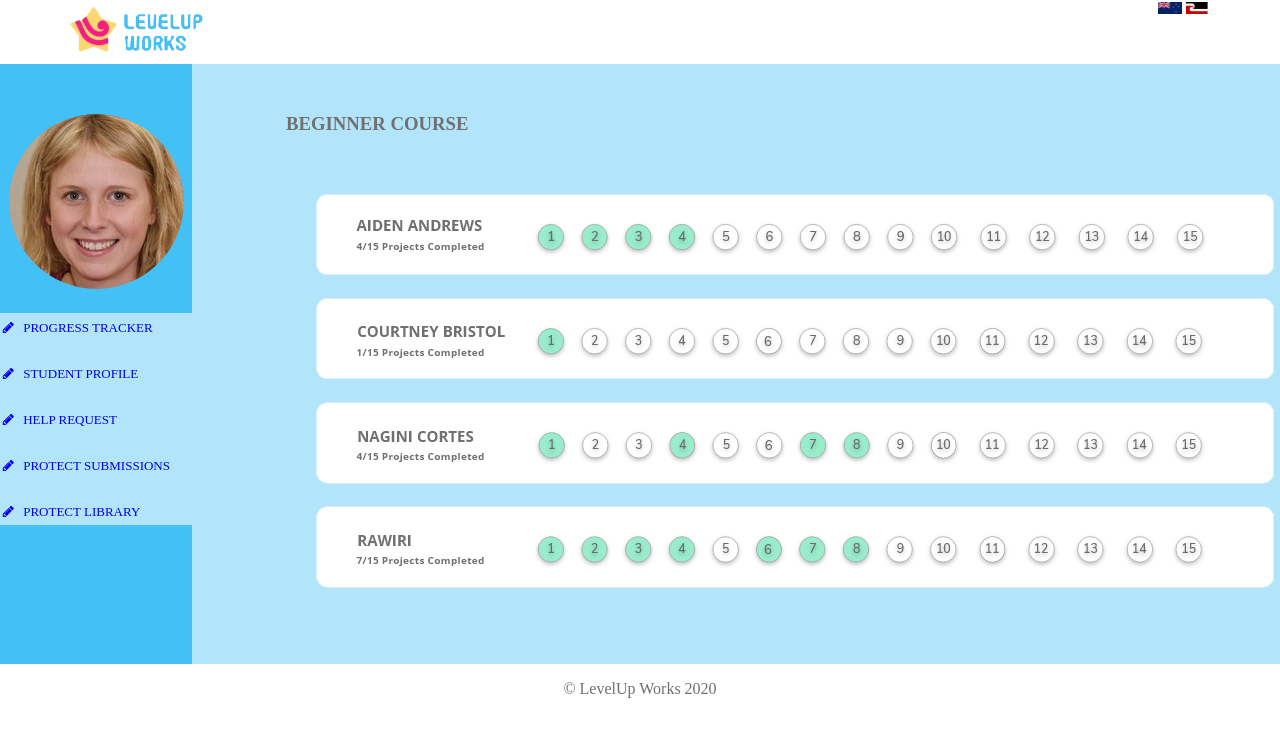
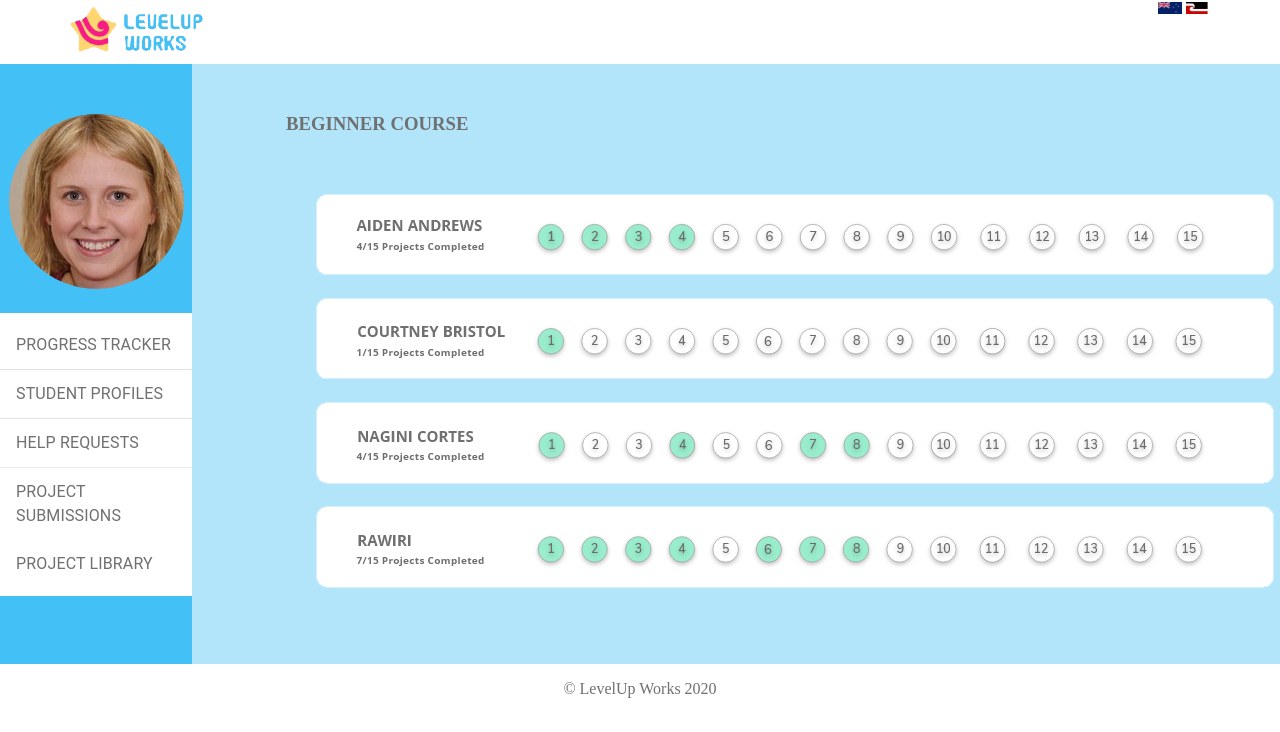
Before and after one commit to joechamberlain1/missionxteamzero-1, a React (Create React App) app: page /teacherpro in a window 1280 px wide. Shown: the top 732 px of the page. Built offline with nearby package versions, Linux system fonts and the light colour scheme.

Commit message:
update teacher left menu - ofa

```diff
--- a/package.json
+++ b/package.json
@@ -3,6 +3,7 @@
   "version": "0.1.0",
   "private": true,
   "dependencies": {
+    "@material-ui/core": "^4.11.3",
     "@testing-library/jest-dom": "^5.11.9",
     "@testing-library/react": "^11.2.5",
     "@testing-library/user-event": "^12.8.1",
--- a/src/Components/HomePage.js
+++ b/src/Components/HomePage.js
@@ -8,7 +8,7 @@
 import Hsec6 from "./hsec6";
 import "../App.css";
 import MainFooter from "./Footer";
-
+import TeacherLNav from "./TeacherLNav";
 
 
 function HomePage() {
@@ -22,6 +22,7 @@
       <Hsec6/>
       <MainFooter />
 
+
     </div>
   );
 
--- /dev/null
+++ b/src/Components/TeacherLNav.js
@@ -0,0 +1,49 @@
+import React from 'react';
+
+import { makeStyles } from '@material-ui/core/styles';
+import List from '@material-ui/core/List';
+import ListItem from '@material-ui/core/ListItem';
+import ListItemText from '@material-ui/core/ListItemText';
+import Divider from '@material-ui/core/Divider';
+
+
+
+const useStyles = makeStyles((theme) => ({
+    root: {
+      width: '100%',
+      maxWidth: 360,
+      backgroundColor: theme.palette.background.paper,
+    },
+  }));
+
+
+function TeacherLNav() {
+    const classes = useStyles();
+
+    return (
+      <List component="nav" className={classes.root} aria-label="mailbox folders">
+        <ListItem button>
+          <ListItemText primary="PROGRESS TRACKER" />
+        </ListItem>
+
+        <Divider />
+            <ListItem button divider>
+            <ListItemText primary="STUDENT PROFILES" />
+        </ListItem>
+
+        <ListItem button>
+          <ListItemText primary="HELP REQUESTS" />
+        </ListItem>
+        <Divider light />
+        <ListItem button>
+          <ListItemText primary="PROJECT SUBMISSIONS" />
+        </ListItem>
+        <ListItem button>
+          <ListItemText primary="PROJECT LIBRARY" />
+        </ListItem>
+
+
+      </List>
+    );
+  }
+export default TeacherLNav;
--- a/src/Components/teacherpro.js
+++ b/src/Components/teacherpro.js
@@ -8,6 +8,7 @@
 import studentimg from "../img/std.png";
 import TopNav2 from "./TopNavPart2";
 import MainFooter2 from "./Footer2";
+import TeacherLNav from "./TeacherLNav";
 
 
 
@@ -32,25 +33,7 @@
 
             <div class="list-group">
 
-              <div className="listbk">
-                <a class="a2" href="#"><i class="fa fa-pencil fa-fw" aria-hidden="true"></i>&nbsp; PROGRESS TRACKER</a>
-              </div>
-              <div className="listbk">
-                <br></br>
-                <a class="a2" href="#"><i class="fa fa-pencil fa-fw" aria-hidden="true"></i>&nbsp; STUDENT PROFILE</a>
-              </div>
-              <div className="listbk">
-                <br></br>
-                <a class="a2" href="#"><i class="fa fa-pencil fa-fw" aria-hidden="true"></i>&nbsp; HELP REQUEST</a>
-              </div>
-              <div className="listbk">
-                <br></br>
-                <a class="a2" href="#"><i class="fa fa-pencil fa-fw" aria-hidden="true"></i>&nbsp; PROTECT SUBMISSIONS</a>
-              </div>
-              <div className="listbk">
-                <br></br>
-                <a class="a2" href="#"><i class="fa fa-pencil fa-fw" aria-hidden="true"></i>&nbsp; PROTECT LIBRARY</a>
-              </div>
+            <TeacherLNav/>
 
             </div>
 
```
Also changed, not shown: src/Components/nav.js (+10 -0 lines), 1 other file (tests, documents, lock files or other folders).
